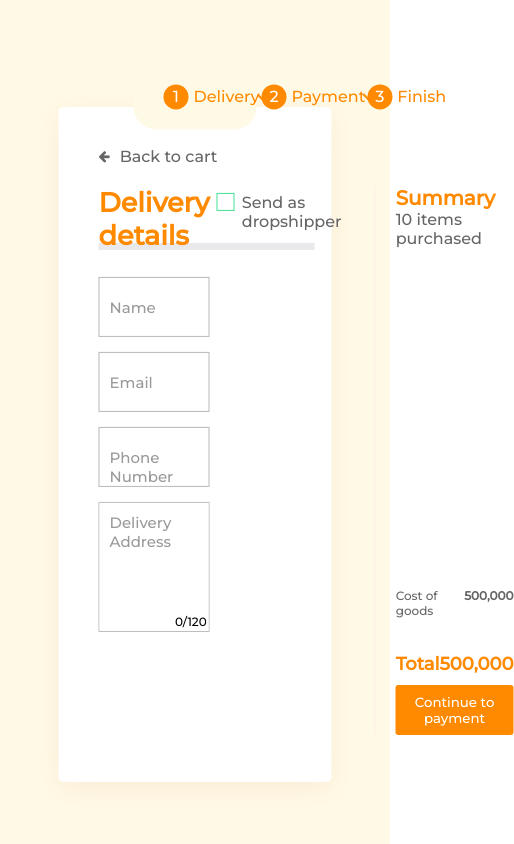
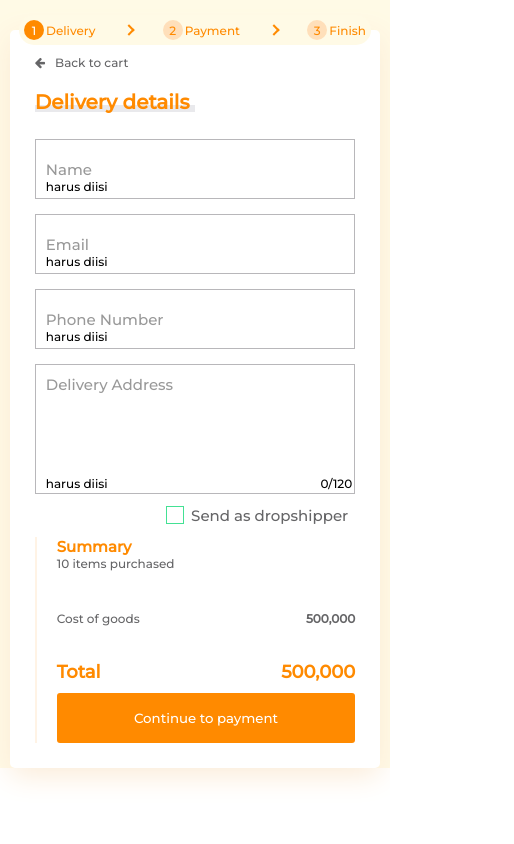
Before and after one commit to armanrozika/jakmall-test, a Vue app: page / in a window 390 px wide. Shown: the whole page, 514 px wide, since content can reach past the window. Built offline with nearby package versions, Linux system fonts and the light colour scheme.

Commit message:
add mobile version

```diff
--- a/package.json
+++ b/package.json
@@ -5,7 +5,7 @@
   "author": "armanrozika <padahariyanglain@gmail.com>",
   "private": true,
   "scripts": {
-    "dev": "webpack-dev-server --inline --progress --config build/webpack.dev.conf.js",
+    "dev": "webpack-dev-server --inline --progress --config build/webpack.dev.conf.js --host 0.0.0.0",
     "start": "npm run dev",
     "build": "node build/build.js"
   },
--- a/src/App.vue
+++ b/src/App.vue
@@ -2,11 +2,11 @@
   <div class="root">
     <div class="root__container">
       <ul class="root__breadcrumbs">
-        <li><p>1</p>Delivery</li>
+        <li><p :class="{activelink: activelink}">1</p>Delivery</li>
         <span></span>
-        <li><p>2</p>Payment</li>
+        <li><p :class="{activelink2: activelink2}">2</p>Payment</li>
         <span></span>
-        <li><p>3</p>Finish</li>
+        <li><p :class="{activelink3: activelink3}">3</p>Finish</li>
       </ul>
       <div class="root__content">
         <router-view></router-view>
@@ -18,12 +18,58 @@
 
 <script>
 export default {
+  data(){
+    return {
+      whereami: this.$route.path,
+      activelink: false,
+      activelink2: false,
+      activelink3: false
+    }
+  },
+  watch: {
+    '$route'(to, from){
+      //console.log(this.$route.path)
+      if(this.$route.path == '/'){
+      this.activelink = true
+      this.activelink2 = false
+      this.activelink3 = false
+      this.$store.state.totalcost = parseInt(this.$store.state.cost + this.$store.state.dropFee.cost);
+      this.$store.state.courierchose = ''
+      this.$store.state.shipment = ''
+      this.$store.state.by = ''
+      this.$store.state.pricechose = ''
+      this.$store.state.estimate = ''
+    }else if(this.$route.path == '/payment'){
+      this.$store.state.totalcost = parseInt(this.$store.state.cost + this.$store.state.dropFee.cost);
+      this.activelink2 = true
+      this.activelink3 = false
+      this.$store.state.estimate = 'today'
+    }else if(this.$route.path == '/finish'){
+      this.activelink = true
+      this.activelink2 = true
+      this.activelink3 = true
+    }
+    }
+  },
+  mounted(){
+    //console.log(this.whereami, typeof this.whereami)
+    if(this.whereami == '/'){
+      this.activelink = true
+    }else if(this.whereami == '/payment'){
+      this.activelink = true
+      this.activelink2 = true
+    }else if(this.whereami == '/finish'){
+      this.activelink = true
+      this.activelink2 = true
+      this.activelink3 = true
+    }
+  },
 }
 </script>
 
 <style lang="scss">
-  @mixin if-moreThan-768px{
-		@media (min-width: 768px){
+  @mixin if-lessThan-768px{
+		@media (max-width: 768px){
 			@content;
 		}
 	}
@@ -31,12 +77,25 @@ export default {
     width: 100%;
     height: 100vh;
     background: #fffae6;
+    @include if-lessThan-768px{
+        position: relative;
+        height: auto;
+    }
     .root__container{
       width: 70%;
       position: relative;
       top: 50%;
       left: 50%;
       transform: translate(-50%, -50%);
+      @include if-lessThan-768px{
+        width: 95%;
+        position: static;
+        top: 0;
+        left: 0;
+        transform: none;
+        margin: 0 auto;
+      }
+
       .root__breadcrumbs{
         position: relative;
         transform: translateY(50%);
@@ -48,19 +107,33 @@ export default {
         display: flex;
         justify-content: space-between;
         align-items: center;
+        @include if-lessThan-768px{
+          width: 95%;
+          font-size: 12px;
+          padding: 5px;
+        }
         li{
           display: flex;
           align-items: center;
           color: #ff8a00;
          p{
-          background: #ff8a00;
+          background: #ffdfba;
           width: 25px;
           height: 25px;
           border-radius: 50%;
           text-align: center;
           padding: 3px;
           margin-right: 5px;
-          color: #fff;
+          color: #ff8a00;
+          @include if-lessThan-768px{
+            width: 20px;
+            height: 20px;
+             margin-right: 2px;
+          }
+         }
+         .activelink, .activelink2, .activelink3{
+           background: #ff8a00;
+           color: #fff;
          }
         }
         span{
@@ -77,6 +150,9 @@ export default {
         background: #fff;
         box-shadow: 0px 7px 30px #fbebd6;
         border-radius: 5px;
+        @include if-lessThan-768px{
+          height: auto;
+        }
       }
     }
 
--- a/src/components/Delivery.vue
+++ b/src/components/Delivery.vue
@@ -13,18 +13,25 @@
           <div class="group" :class="{valid: valid.nameval, notvalid: notvalid.nameval}">
             <input type="text" required v-model="user.name" @keyup="validate" spellcheck="false">
             <label>Name</label>
+            <p v-if="user.name == ''">harus diisi</p>
           </div>
           <div class="group" :class="{valid: valid.emailval, notvalid: notvalid.emailval}">
             <input type="text" required v-model="user.email" @keyup="validate" spellcheck="false">
             <label>Email</label>
+            <p v-if="user.email == ''">harus diisi</p>
+            <p v-if="user.email !='' && valid.emailval==false">email tidak valid</p>
           </div>
           <div class="group" :class="{valid: valid.phoneval, notvalid: notvalid.phoneval}">
             <input type="text" required v-model="user.phone" @keyup="validate" spellcheck="false">
             <label>Phone Number</label>
+            <p v-if="user.phone == ''">harus diisi</p>
+            <p v-if="user.phone !='' && valid.phoneval==false">phone number tidak valid</p>
           </div>
           <div class="text-area" :class="{valid: valid.addressval, notvalid: notvalid.addressval}">
             <textarea spellcheck="false" placeholder="Delivery Address" required v-model="user.address" @keyup="validate"></textarea>
             <p>{{addrcount.used}}/{{addrcount.left}}</p>
+            <p v-if="user.address == ''">harus diisi</p>
+            <p v-if="user.address !='' && addrcount.used>120">maksimal 120 karakter</p>
           </div>
 
         </div>
@@ -39,10 +46,13 @@
           <div class="group" :class="{valid: valid.droname, notvalid: notvalid.droname}">
             <input type="text" required v-model="user.droname" @keyup="validate" spellcheck="false">
             <label>Dropshipper Name</label>
+            <p v-if="user.droname == ''">harus diisi</p>
           </div>
           <div class="group" :class="{valid: valid.drophone, notvalid: notvalid.drophone}">
             <input type="text" required v-model="user.drophone" @keyup="validate" spellcheck="false">
             <label>Dropshipper Phone Number</label>
+            <p v-if="user.drophone == ''">harus diisi</p>
+            <p v-if="user.drophone !='' && valid.drophone==false">phone number tidak valid</p>
           </div>
         </div>
       </div>
@@ -61,7 +71,8 @@ export default {
   data(){
     return {
       btntitle: 'Continue to payment',
-      linkto: '/payment'
+      linkto: '/payment',
+      show: false
     }
   },
   components: {
@@ -124,7 +135,8 @@ export default {
       //console.log(this.$store.state.user.name)
     },
     validate(){
-      console.log(this.$store.state)
+
+      //console.log(this.$store.state)
       //validate user name
       if(this.user.name == ''){
         this.notvalid.nameval = true;
@@ -134,10 +146,10 @@ export default {
         this.valid.nameval = true;
       }
 
-      //validate user email
+      //validate user email || !emailIsValid
       const emailRegex = /^[a-z]+((_|\.|-)?[a-z\d]+)*@[a-z\d]+((-)?[a-z\d]+)*\.[a-z]{2,8}(\.[a-z]{2,8})?$/;
       let emailIsValid = emailRegex.test(this.user.email)
-      if(!emailIsValid){
+      if(this.user.email == '' || !emailIsValid){
         this.notvalid.emailval = true;
         this.valid.emailval= false
       }else{
@@ -145,10 +157,11 @@ export default {
         this.valid.emailval = true
       }
 
-      //validate user phone
+
+      //validate user phone || !phoneIsValid
       const phoneRegex = /^(0|\+62|\(\d{3,4}\))[\d\-]{5,19}$/;
       let phoneIsValid = phoneRegex.test(this.user.phone);
-      if(!phoneIsValid){
+      if(this.user.phone == '' || !phoneIsValid){
         this.notvalid.phoneval = true;
         this.valid.phoneval = false;
       }else{
@@ -156,8 +169,8 @@ export default {
         this.valid.phoneval = true;
       }
 
-      //validate address
-      if(this.user.address.length > 120 || this.user.address == ''){
+      //validate address this.user.address.length > 120 ||
+      if(this.user.address == '' || this.user.address.length > 120){
         this.notvalid.addressval = true;
         this.valid.addressval = false;
       }else{
@@ -175,9 +188,9 @@ export default {
         this.valid.droname = true;
         this.notvalid.droname = false
       }
-      //validate dropship phone
+      //validate dropship phone || !isValidPhoneDrop
       let isValidPhoneDrop = phoneRegex.test(this.user.drophone);
-      if(!isValidPhoneDrop){
+      if(this.user.drophone =='' || !isValidPhoneDrop){
         this.valid.drophone = false;
         this.notvalid.drophone = true
       }else{
@@ -188,7 +201,7 @@ export default {
        if(this.user.name == '' || !emailIsValid || !phoneIsValid || this.user.address.length > 120 || this.user.address == ''){
         this.$store.state.isvalid = ''
       }else if(this.checked){
-        console.log(12)
+        //console.log(12)
         if(this.user.droname == '' || !isValidPhoneDrop){
           this.$store.state.isvalid = ''
         }else{
@@ -203,17 +216,31 @@ export default {
 </script>
 
 <style scoped lang="scss">
+@mixin if-lessThan-768px{
+		@media (max-width: 768px){
+			@content;
+		}
+	}
   .fa{
     font-size: 13px;
     margin-right: 10px;
+    @include if-lessThan-768px{
+        font-size: 12px;
+      }
   }
   .delivery{
     padding: 40px;
     height: 100%;
+    @include if-lessThan-768px{
+      padding: 25px;
+    }
     .delivery__out{
       display: flex;
       align-items: center;
       color: #656567;
+      @include if-lessThan-768px{
+        font-size: 12px;
+      }
     }
     .delivery__grid{
       display: grid;
@@ -221,6 +248,11 @@ export default {
       grid-template-columns: 3fr 2fr 2fr;
       grid-gap: 25px;
       margin-top: 20px;
+      @include if-lessThan-768px{
+        grid-template-columns: 1fr;
+        grid-gap: 5px;
+        height: 100%;
+      }
       .delivery__details{
         h1{
           padding-bottom: -5px;
@@ -229,6 +261,9 @@ export default {
           font-size: 27px;
           position: relative;
           z-index: 1;
+          @include if-lessThan-768px{
+            font-size: 20px;
+          }
           &::after{
             position: absolute;
             content: ' ';
@@ -248,6 +283,9 @@ export default {
           align-items: center;
           justify-content: flex-end;
           color: #656567;
+          @include if-lessThan-768px{
+            font-size: 15px;
+          }
           :checked > div{
             display: block;
           }
@@ -294,6 +332,10 @@ export default {
         border: 1px solid #b8b7ba;
         padding: 10px;
         position: relative;
+        p{
+          font-size: 12px;
+          margin-top: -10px;
+        }
         input{
           padding:10px 10px 10px 5px;
           width: 100%;
@@ -346,6 +388,9 @@ export default {
           bottom: 2px;
           right: 2px;
           font-size: 12px;
+          &:nth-child(odd){
+            left: 10px;
+          }
         }
       }
 
--- a/src/components/Finish.vue
+++ b/src/components/Finish.vue
@@ -5,7 +5,7 @@
         <h1>Thank You</h1>
         <h2>Order ID : {{randomize}}</h2>
         <p>Your order will be delivered {{estimate}} with {{courierchose}}</p>
-        <router-link to="/" @click.native="resetstate">homepage</router-link>
+        <router-link class="home" to="/" @click.native="resetstate">&larr; Go to homepage</router-link>
       </div>
       <app-summary v-bind:paytitle="paytitle" v-bind:paymethod="paymethod" v-bind:linkto="linkto" v-bind:hide="hide" v-bind:estimation="estimation"></app-summary>
     </div>
@@ -108,9 +108,18 @@
 </script>
 
 <style scoped lang="scss">
+@mixin if-lessThan-768px{
+		@media (max-width: 768px){
+			@content;
+		}
+	}
   .finish{
     padding: 40px;
     height: 100%;
+    @include if-lessThan-768px{
+        padding: 25px;
+        height: auto;
+    }
     .finish__grid{
       display: grid;
       grid-template-columns: 3fr 2fr 2fr;
@@ -119,8 +128,16 @@
       margin-top: 20px;
       align-items: center;
       justify-items: center;
+      @include if-lessThan-768px{
+          grid-template-columns: 1fr;
+          grid-gap: 5px;
+          height: 100%;
+      }
       .finish__details{
         grid-column: 1/3;
+        @include if-lessThan-768px{
+          margin-bottom: 1px;
+        }
         h1{
           padding-bottom: -5px;
           margin-bottom: 25px;
@@ -140,6 +157,18 @@
               bottom: 2px;
           }
         }
+        h2{
+          font-size: 18px;
+          font-weight: bold;
+        }
+        p{
+          font-size: 15px;
+          margin-bottom: 20px;
+        }
+        .home{
+          font-size: 15px;
+          color: #616161;
+        }
       }
     }
   }
--- a/src/components/Payment.vue
+++ b/src/components/Payment.vue
@@ -78,11 +78,12 @@ export default {
             this.$store.state.estimate = this.$store.state.dayestimate[el-1];
             this.$store.state.courierchose = this.$store.state.courier[el-1];
             this.$store.state.pricechose = this.$store.state.courierprices[el-1];
-            this.$store.state.payment = this.$store.state.paymethod[el-1]
+
         },
         payfunc(el){
             this.active_ship = el;
             this.btntitle = this.changebtn[el-1]
+            this.$store.state.payment = this.$store.state.paymethod[el-1]
         },
         changelink(){
             //console.log(this.$store.state.linkto = '/payment')
@@ -114,17 +115,31 @@ export default {
 </script>
 
 <style scoped lang="scss">
+@mixin if-lessThan-768px{
+		@media (max-width: 768px){
+			@content;
+		}
+	}
     .payment{
         padding: 40px;
         height: 100%;
+        @include if-lessThan-768px{
+            padding: 25px;
+        }
         .fa{
             font-size: 13px;
             margin-right: 10px;
+             @include if-lessThan-768px{
+                font-size: 12px;
+            }
         }
         .payment__out{
             display: flex;
             align-items: center;
             color: #656567;
+             @include if-lessThan-768px{
+                font-size: 12px;
+            }
         }
         .payment__grid{
             display: grid;
@@ -132,6 +147,11 @@ export default {
             grid-template-columns: 3fr 2fr 2fr;
             grid-gap: 25px;
             margin-top: 20px;
+            @include if-lessThan-768px{
+                grid-template-columns: 1fr;
+                grid-gap: 5px;
+                height: 100%;
+            }
             .payment__details{
               grid-column: 1/3;
                 h1{
@@ -142,6 +162,9 @@ export default {
                     font-size: 27px;
                     position: relative;
                     z-index: 1;
+                    @include if-lessThan-768px{
+                        font-size: 20px;
+                    }
                     &::after{
                         position: absolute;
                         content: ' ';
@@ -159,6 +182,10 @@ export default {
                     grid-template-columns: repeat(3, 1fr);
                     grid-gap: 20px;
                     margin-bottom: 65px;
+                     @include if-lessThan-768px{
+                        width: 100%;
+                         grid-gap: 5px;
+                    }
                     .payment__courier{
                         height: 55px;
                         display: grid;
@@ -169,6 +196,10 @@ export default {
                         position: relative;
                         p{
                             font-size: 13px;
+                            @include if-lessThan-768px{
+                               font-size: 10px;
+                            }
+
                         }
                     }
                      .active{
--- a/src/components/Summary.vue
+++ b/src/components/Summary.vue
@@ -107,20 +107,34 @@ export default {
 </script>
 
 <style scoped lang="scss">
+ @mixin if-lessThan-768px{
+		@media (max-width: 768px){
+			@content;
+		}
+	}
     .summary{
         display: flex;
         flex-direction: column;
         height: 100%;
         justify-content: space-between;
         .summary__purchased{
+             @include if-lessThan-768px{
+                    margin-bottom: 20px;
+                }
             h1{
-            font-size: 20px;
-            font-weight: bold;
-            color: #ff8a00;
+                font-size: 20px;
+                font-weight: bold;
+                color: #ff8a00;
+                @include if-lessThan-768px{
+                    font-size: 15px;
+                }
             }
             p{
                 font-size: 16px;
                 color: #656567;
+                @include if-lessThan-768px{
+                    font-size: 12px;
+                }
             }
         }
         .summary__estimation{
@@ -147,6 +161,9 @@ export default {
                 display: grid;
                 grid-template-columns: 3fr 1fr;
                 margin-bottom: 10px;
+                @include if-lessThan-768px{
+                     margin-top: 20px;
+                }
                 p{
                     font-size: 12px;
                     margin-bottom: 5px;
```
Also changed, not shown: 2 other files (tests, documents, lock files or other folders).
